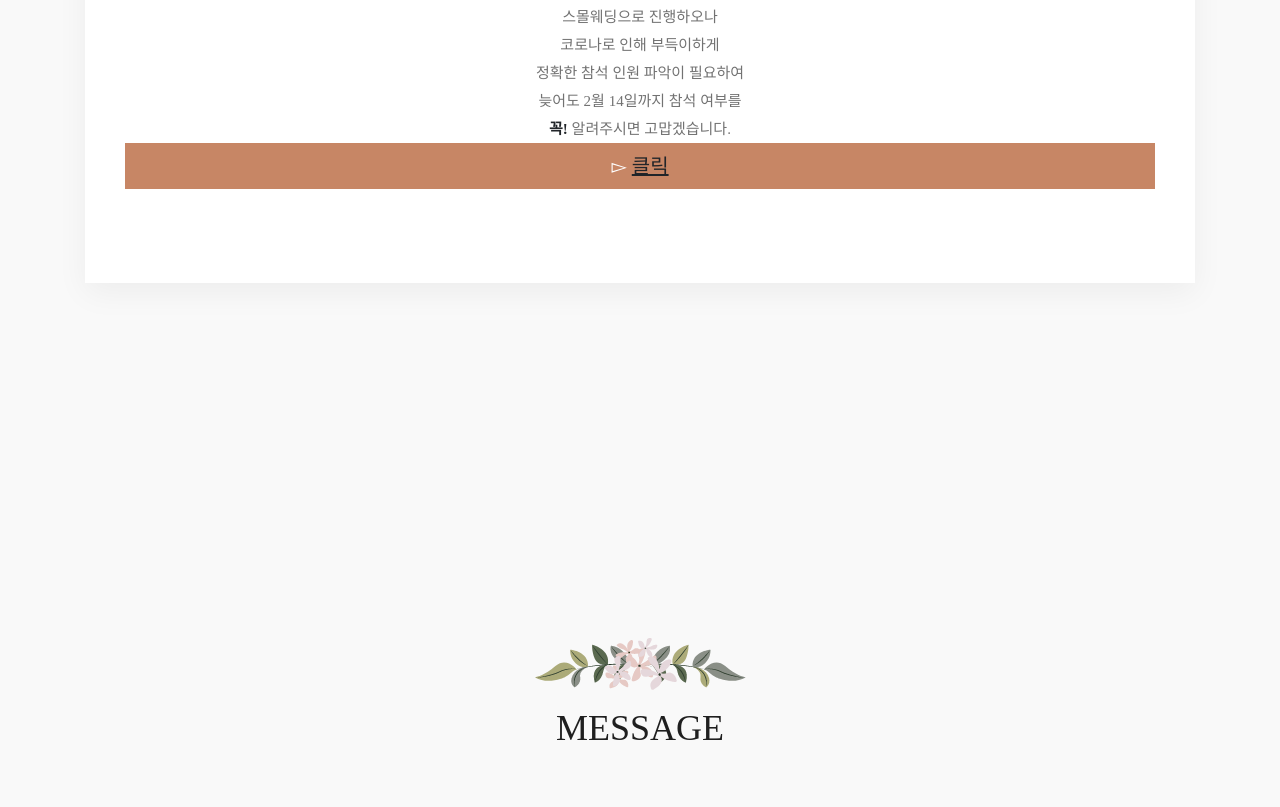
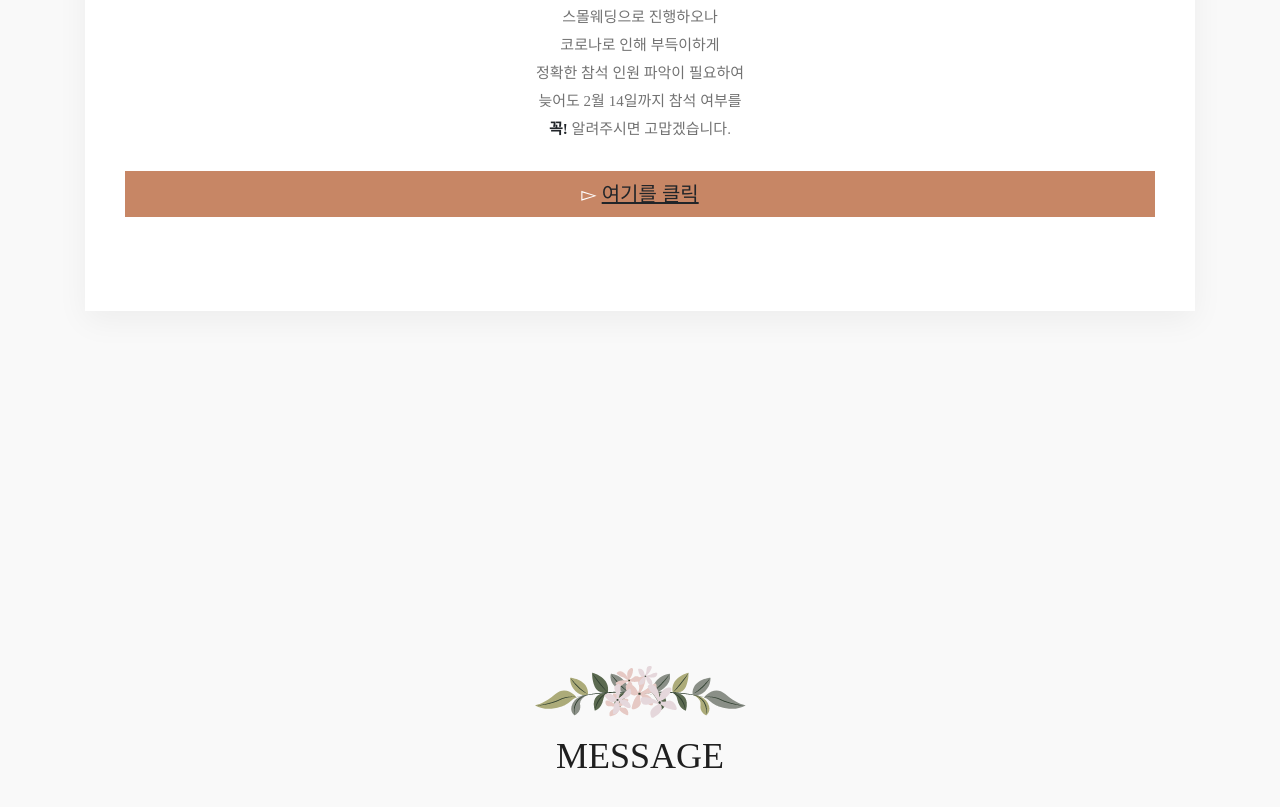
Before and after one commit to gbeco/wedding, a plain HTML site: page index.html in a window 1280 px wide. Shown: the part 4502-5309 px from the top of the page. Drawn offline with Linux system fonts and the light colour scheme; a web font is replaced by a local one.

Commit message:
버튼 수정

```diff
--- a/index.html
+++ b/index.html
@@ -376,7 +376,8 @@
                                               정확한 참석 인원 파악이 필요하여<br>
                                               늦어도 2월 14일까지 참석 여부를<br>
                                               <b>꼭!</b> 알려주시면 고맙겠습니다.<br>
-                                            <a href="https://forms.gle/qDnVNUcVasb2iQAZA" target="_blank"><button class="boxed_btn3"><span>▻ <u>클릭</u></span></button></a>
+                                              &nbsp;<br>
+                                            <a href="https://forms.gle/qDnVNUcVasb2iQAZA" target="_blank"><button class="boxed_btn3"><span>▻ <u>여기를 클릭</u></span></button></a>
                                             </p>
                                         </div>
                                     </div>
```
